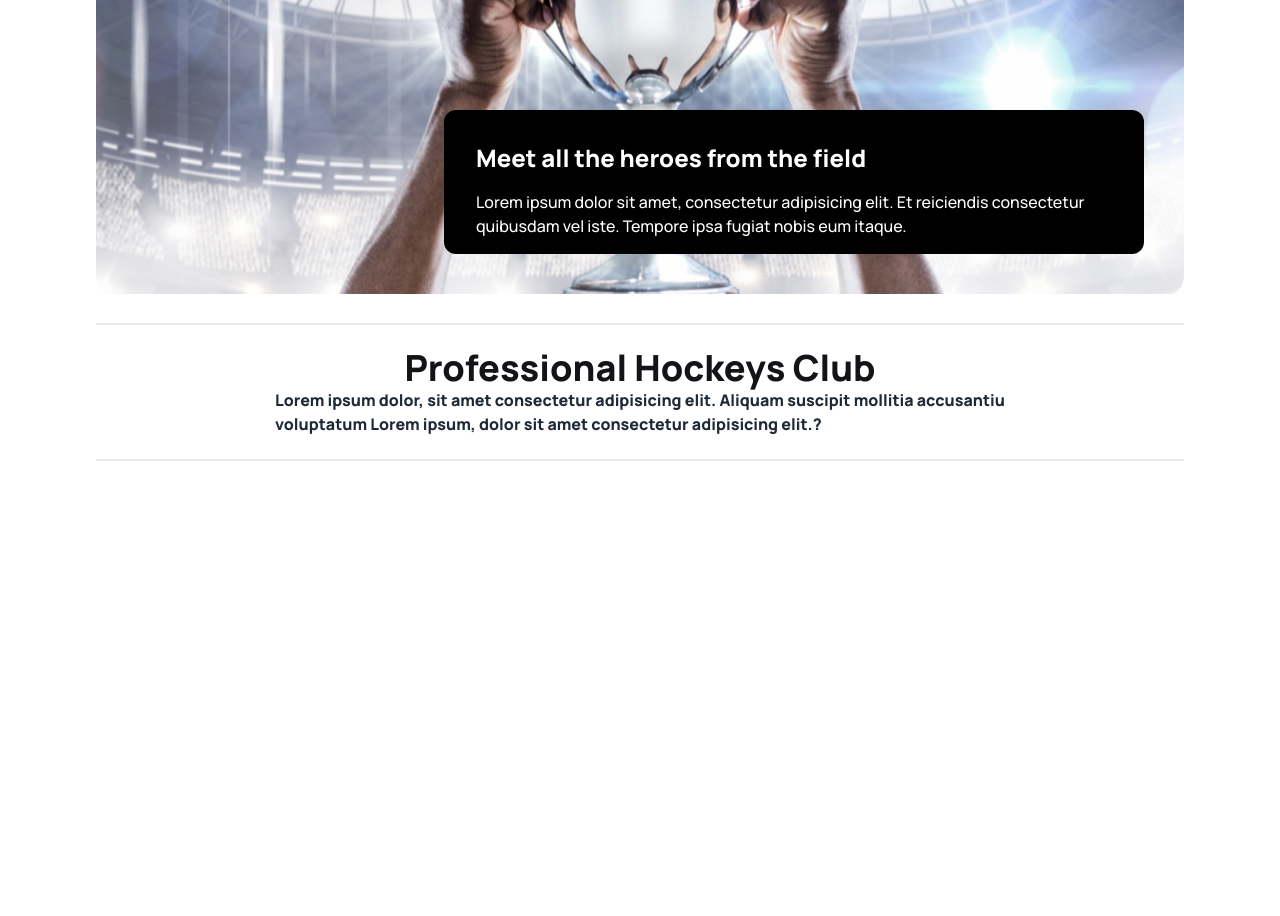
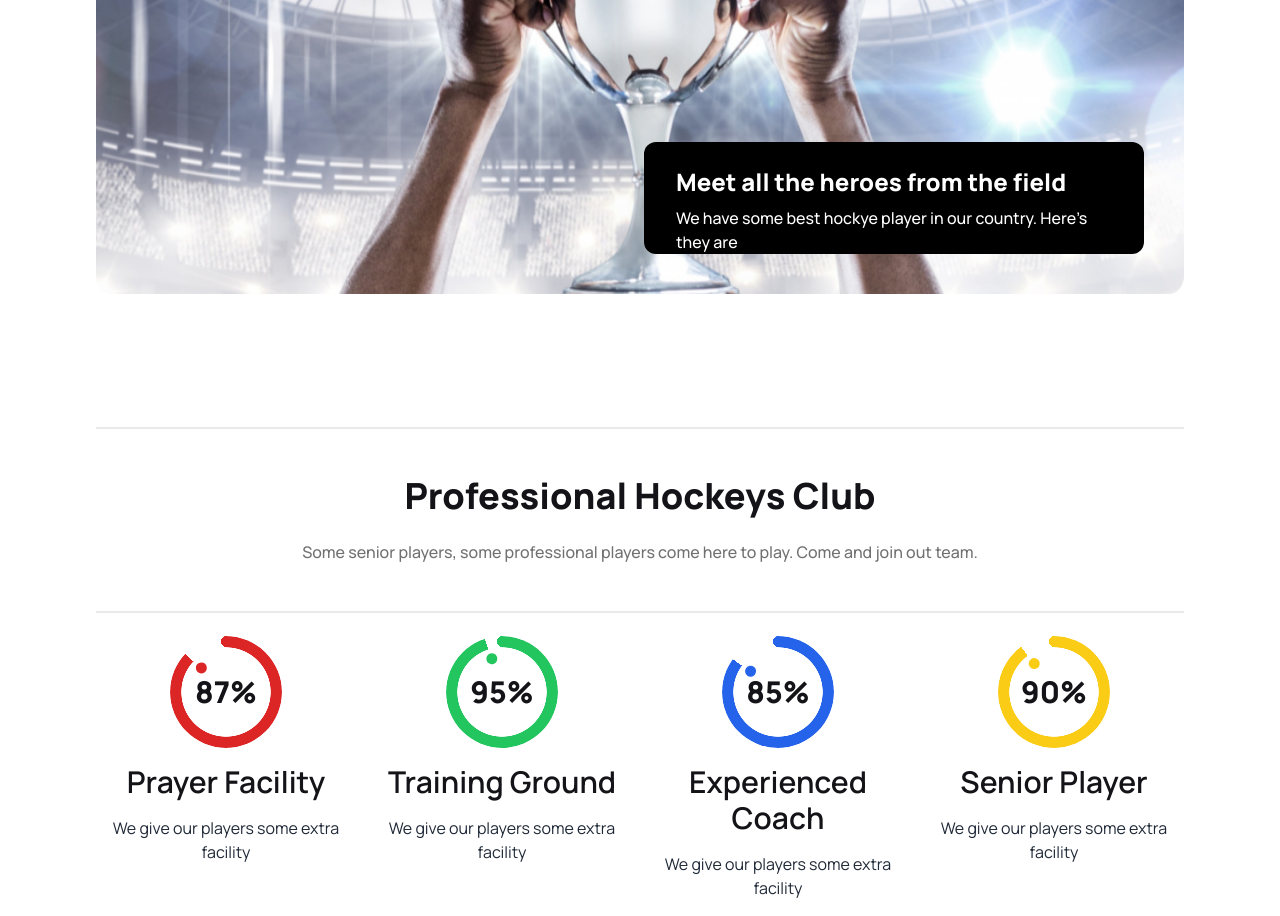
Before and after one commit to AimanSadik/Hockeys-Heros, a plain HTML site: page index.html in a window 1280 px wide. Shown: the part 480-1396 px from the top of the page. Before the commit the page ends 964 px from the top, so only its background shows below. Drawn offline with nearby package versions, Linux system fonts and the light colour scheme.

Commit message:
second commit

```diff
--- a/index.html
+++ b/index.html
@@ -77,10 +77,13 @@
         <div class="container mx-auto lg:px-24 px-8">
             <div class="carousel w-full">
                 <div id="slide1" class="carousel-item relative w-full">
-                    <div class=" bottom-10 right-10 absolute   h-[13vh] w-auto md:absolute md:h-[14vh] md:w-[500px] lg:absolute lg:h-[18vh] lg:w-[700px] bg-black rounded-xl">
-                        <div class="md:p-5 lg:p-8 ">
-                            <h3 class="md:text-xl lg:text-2xl font-extrabold mb-4 text-white">Meet all the heroes from the field</h3>
-                            <p class="font-medium text-white ">Lorem ipsum dolor sit amet, consectetur adipisicing elit. Et reiciendis consectetur quibusdam vel iste. Tempore ipsa fugiat nobis eum itaque.</p>
+                    <div
+                        class=" bottom-10 right-10 absolute h-[13vh] w-auto lg:absolute lg:h-[14vh] lg:w-[500px] bg-black rounded-xl">
+                        <div class=" lg:px-8 py-6 ">
+                            <h3 class="md:text-xl lg:text-2xl font-extrabold mb-2 text-white">Meet all the heroes from
+                                the field</h3>
+                            <p class="font-medium text-white ">We have some best hockye player in our country. Here's
+                                they are</p>
 
                         </div>
 
@@ -123,19 +126,61 @@
     </header>
 
     <main>
-        <section class="container mx-auto lg:px-24 px-8">
-            <div class="divider"></div>
-            <div>
-                <div class="flex flex-col justify-center items-center">
-                    <h3 class="text-4xl font-extrabold text-[#131318]">Professional Hockeys Club</h3>
-                    <p class="font-extrabold text-[]">Lorem ipsum dolor, sit amet consectetur adipisicing elit. Aliquam suscipit mollitia accusantiu <br> voluptatum Lorem ipsum, dolor sit amet consectetur adipisicing elit.?</p>
+        <section>
+            <div class="container mx-auto lg:px-24 px-8 mt-[120px]">
+                <div class="divider"></div>
+                <div>
+                    <div class="flex flex-col justify-center items-center mx-auto my-[40px] ">
+                        <h3 class="text-4xl mb-6 font-extrabold text-[#131318]">Professional Hockeys Club</h3>
+                        <p class="font-medium text-[#13131399]">Some senior players, some professional players come here
+                            to play. Come and join out team.</p>
+
+                    </div>
+                    <div class="divider"></div>
+                    <div>
+
+                    </div>
+                </div>
+            </div>
+            <!-- progressbar section -->
+            <div class="container grid grid-cols-4 gap-4 lg:px-24 px-8 mx-auto mb-10  ">
+
+                <div class="text-center justify-center items-center h-[30vh] w-full ">
+                    <div class=" radial-progress h-28 w-28 text-red-600 font-extrabold text-3xl"
+                        style="--value:87; --thickness: 11px;" role="progressbar"><span
+                            class="text-[#131318]">87%</span></div>
+                    <h2 class="text-[#131318] text-3xl font-semibold mt-4 mb-4">Prayer Facility</h2>
+                    <p class="font-normal text-[#1313131899]">We give our players some extra facility</p>
 
                 </div>
-                <div class="divider"></div>
-                <div>
+                <div class="text-center justify-center items-center h-[30vh] w-full ">
+                    <div class=" radial-progress h-28 w-28 text-green-500 font-extrabold text-3xl"
+                        style="--value:95; --thickness: 11px;" role="progressbar"><span
+                            class="text-[#131318]">95%</span></div>
+                    <h2 class="text-[#131318] text-3xl font-semibold mt-4 mb-4">Training Ground</h2>
+                    <p class="font-normal text-[#1313131899]">We give our players some extra facility</p>
 
                 </div>
+                <div class="text-center justify-center items-center h-[30vh] w-full">
+                    <div class=" radial-progress h-28 w-28 text-blue-600 font-extrabold text-3xl"
+                        style="--value:85; --thickness: 11px;" role="progressbar"><span
+                            class="text-[#131318]">85%</span></div>
+                    <h2 class="text-[#131318] text-3xl font-semibold mt-4 mb-4">Experienced Coach</h2>
+                    <p class="font-normal text-[#1313131899]">We give our players some extra facility</p>
+
+                </div>
+                <div class="text-center justify-center items-center h-[30vh] w-full ">
+                    <div class=" radial-progress h-28 w-28 text-yellow-400 font-extrabold text-3xl"
+                        style="--value:90; --thickness: 11px;" role="progressbar"><span
+                            class="text-[#131318]">90%</span></div>
+                    <h2 class="text-[#131318] text-3xl font-semibold mt-4 mb-4">Senior Player</h2>
+                    <p class="font-normal text-[#1313131899]">We give our players some extra facility</p>
+
+                </div>
+
+
             </div>
+
         </section>
 
     </main>
```
